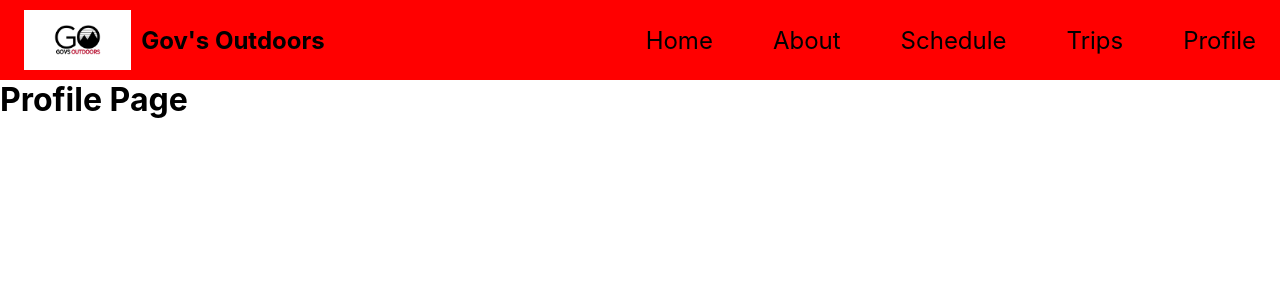
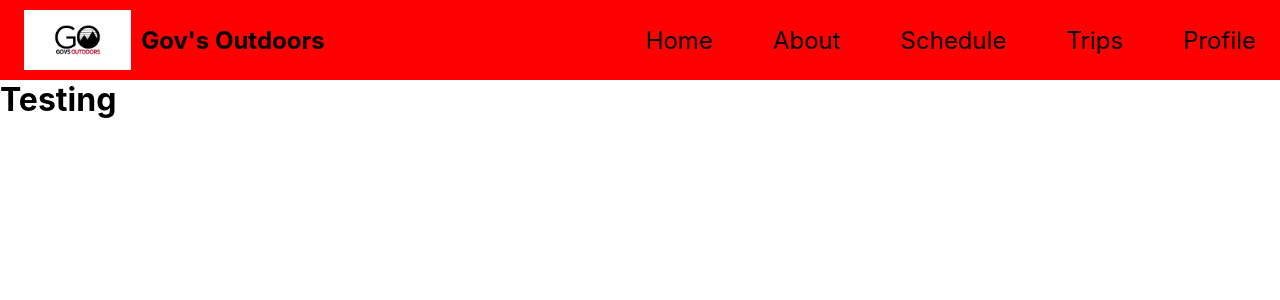
Before and after one commit to eprim7/govsOutdoors, a React (Create React App) app: page /profile in a window 1280 px wide. Shown: the top 300 px of the page. Built offline with nearby package versions, Linux system fonts and the light colour scheme.

Commit message:
please work

```diff
--- a/src/pages/Profile/Profile.jsx
+++ b/src/pages/Profile/Profile.jsx
@@ -6,7 +6,7 @@ function Profile() {
 
         <>
             <Header />
-            <h1>Profile Page</h1>
+            <h1>Testing</h1>
         </>
 
     );
```
